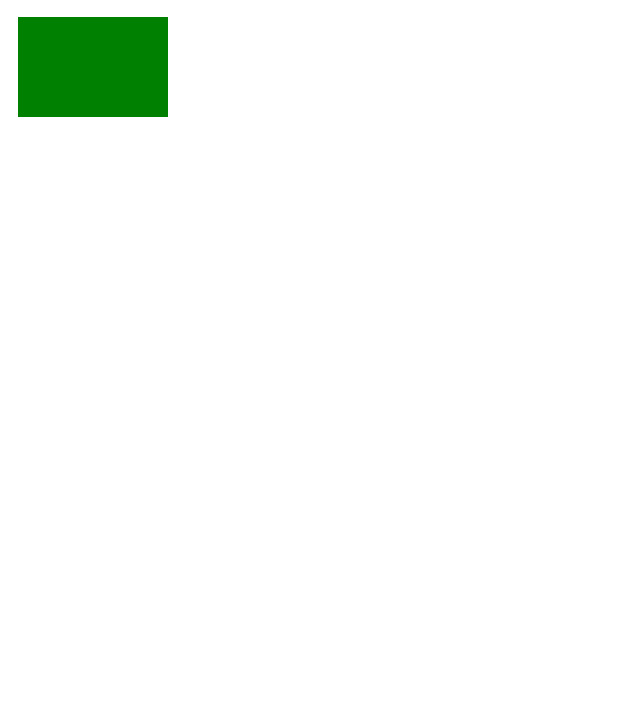
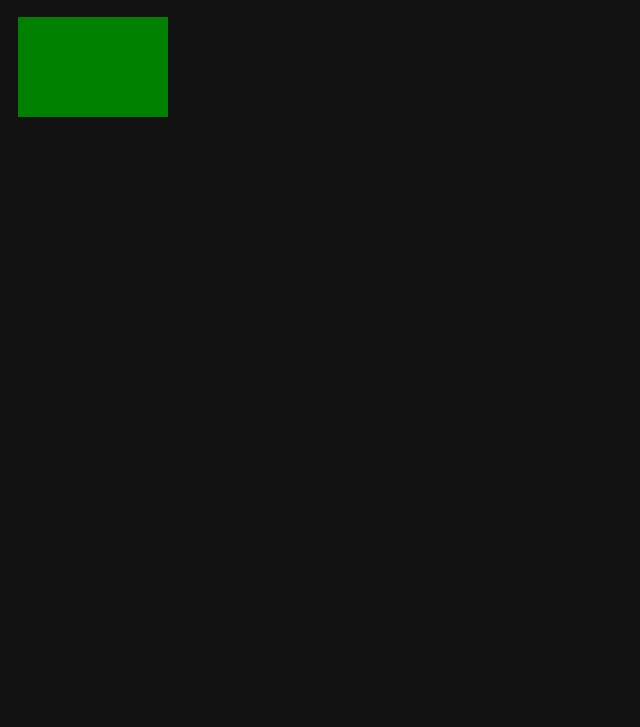
Before and after one commit to davlin0222/learning-canvas-api, a plain HTML site: page index.html in a window 1280 px wide. Shown: the part 73-800 px from the top of the page, without its empty margins (0-640 px from the left). Drawn offline with Linux system fonts and the light colour scheme.

Commit message:
Add make dark theme

```diff
--- a/index.html
+++ b/index.html
@@ -4,6 +4,7 @@
 		<meta charset="UTF-8" />
 		<meta name="viewport" content="width=device-width, initial-scale=1.0" />
 		<title>Learning Canvas API</title>
+		<link rel="stylesheet" href="style.css" />
 		<script src="script.js" defer></script>
 	</head>
 	<body>
--- /dev/null
+++ b/style.css
@@ -0,0 +1,6 @@
+html,
+body {
+	background: #121212;
+	color: #eee;
+	font-family: "Franklin Gothic Medium", "Arial Narrow", Arial, sans-serif;
+}
```
